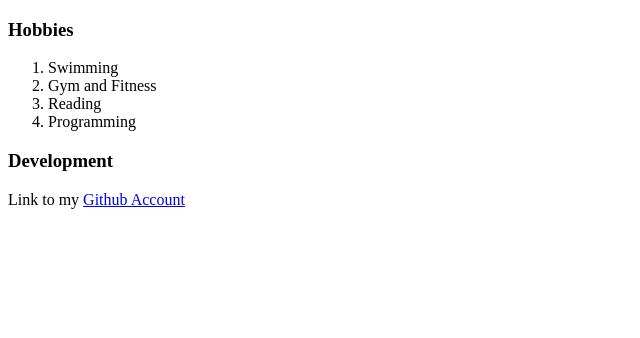
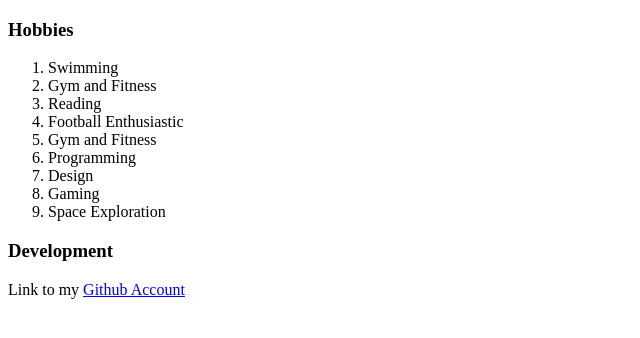
Before and after one commit to redhawk5200/sample-html-cv, a plain HTML site: page hobbies.html in a window 1280 px wide. Shown: the whole page, without its empty margins (0-640 px from the left). Drawn offline with Linux system fonts and the light colour scheme.

Commit message:
Update hobbies.html

```diff
--- a/hobbies.html
+++ b/hobbies.html
@@ -10,7 +10,13 @@
       <li>Swimming</li>
       <li>Gym and Fitness</li>
       <li>Reading</li>
+      <li>Football Enthusiastic</li>
+      <li>Gym and Fitness</li>
       <li>Programming</li>
+      <li>Design</li>
+      <li>Gaming</li>
+      <li>Space Exploration
+</li>
     </ol>
     <h3>Development</h3>
     <p>Link to my <a href="https://github.com/redhawk5200">Github Account</a> </p>
```
